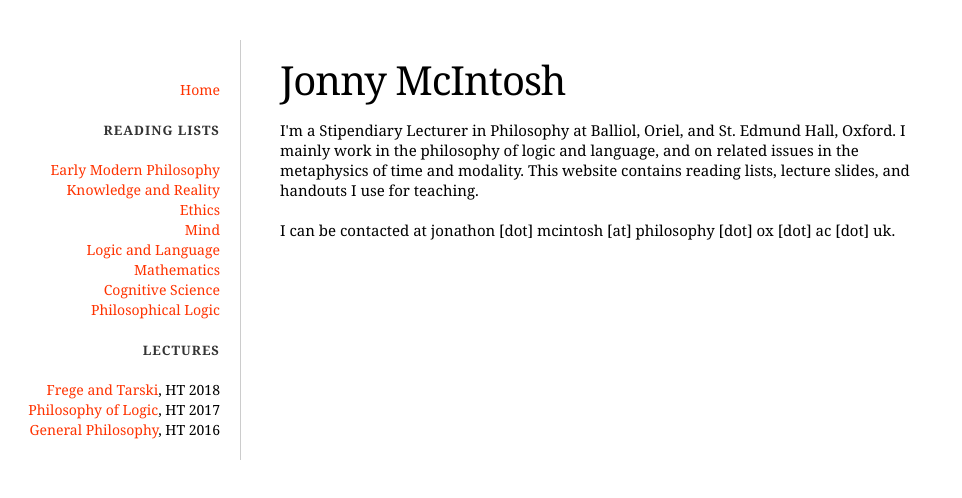
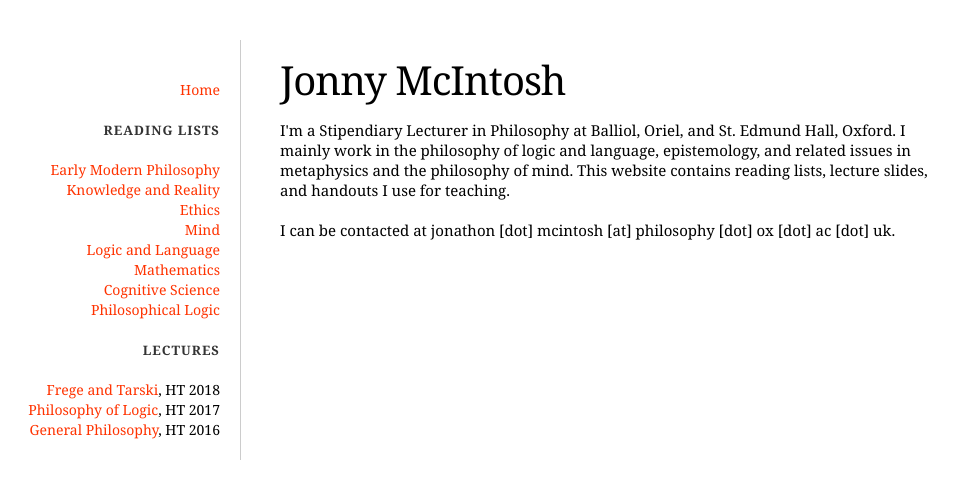
Before and after one commit to monnyjcintosh/monnyjcintosh.github.io, a plain HTML site: page index.html in a window 1280 px wide. Shown: the whole page, without its empty margins (0-962 px from the left). Drawn offline with Linux system fonts and the light colour scheme.

Commit message:
index update

```diff
--- a/index.html
+++ b/index.html
@@ -14,7 +14,7 @@
 
 <h1>Jonny McIntosh</h1>
 
-<p>I'm a Stipendiary Lecturer in Philosophy at Balliol, Oriel, and St. Edmund Hall, Oxford. I mainly work in the philosophy of logic and language, and on related issues in the metaphysics of time and modality. This website contains reading lists, lecture slides, and handouts I use for teaching.</p>
+<p>I'm a Stipendiary Lecturer in Philosophy at Balliol, Oriel, and St. Edmund Hall, Oxford. I mainly work in the philosophy of logic and language, epistemology, and related issues in metaphysics and the philosophy of mind. This website contains reading lists, lecture slides, and handouts I use for teaching.</p>
 
 <p>I can be contacted at jonathon [dot] mcintosh [at] philosophy [dot] ox [dot] ac [dot] uk.</p>
 
```
